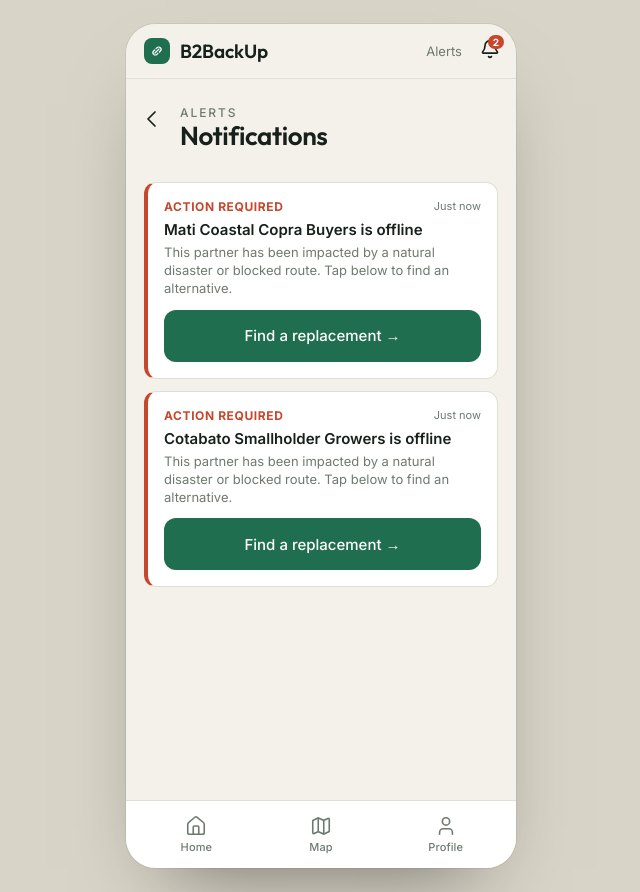
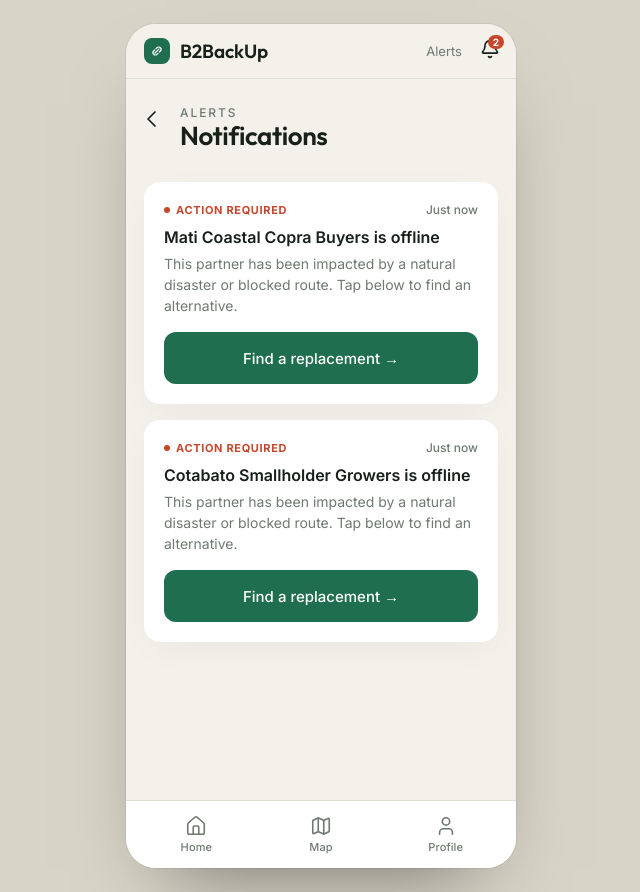
Before and after one commit to DominceAseberos/B2BackUp, a React (Vite) app: page /sme/notifications in a window 1280 px wide. Shown: the whole page, without its empty margins (319-959 px from the left). Built offline with nearby package versions, Linux system fonts and the light colour scheme.

Commit message:
style: apply anti-slop guidelines to notification cards (soft shadows, no borders, clean layout)

```diff
--- a/src/features/NotificationsScreen.tsx
+++ b/src/features/NotificationsScreen.tsx
@@ -38,19 +38,22 @@ export function NotificationsScreen({ business, onFix }: NotificationsScreenProp
         ) : (
           disrupted.map(partner => (
             <div key={partner.id} style={{
-              background: "var(--surface)",
-              padding: 16,
-              borderRadius: "var(--radius)",
-              border: "1px solid var(--hair)",
-              marginBottom: 12,
-              borderLeft: "4px solid var(--alert)"
+              background: "#ffffff",
+              padding: 20,
+              borderRadius: 16,
+              boxShadow: "0 10px 40px -10px rgba(0,0,0,0.06)",
+              marginBottom: 16,
+              transition: "transform 200ms ease, box-shadow 200ms ease"
             }}>
-              <div style={{ display: "flex", justifyContent: "space-between", marginBottom: 6 }}>
-                <span style={{ fontSize: 12, fontWeight: 700, color: "var(--alert)", textTransform: "uppercase", letterSpacing: "0.05em" }}>Action Required</span>
-                <span style={{ fontSize: 11, color: "var(--muted)" }}>Just now</span>
+              <div style={{ display: "flex", justifyContent: "space-between", alignItems: "center", marginBottom: 10 }}>
+                <span style={{ fontSize: 11, fontWeight: 700, color: "var(--alert)", textTransform: "uppercase", letterSpacing: "0.06em", display: "flex", alignItems: "center", gap: 6 }}>
+                  <span style={{ width: 6, height: 6, borderRadius: "50%", background: "var(--alert)" }}></span>
+                  Action Required
+                </span>
+                <span style={{ fontSize: 12, color: "var(--muted)", fontWeight: 500 }}>Just now</span>
               </div>
-              <div style={{ fontWeight: 600, fontSize: 15, marginBottom: 4 }}>{partner.name} is offline</div>
-              <div style={{ fontSize: 13, color: "var(--muted)", lineHeight: 1.4, marginBottom: 12 }}>
+              <div style={{ fontWeight: 600, fontSize: 16, marginBottom: 6, color: "var(--ink)" }}>{partner.name} is offline</div>
+              <div style={{ fontSize: 14, color: "var(--muted)", lineHeight: 1.5, marginBottom: 16 }}>
                 This partner has been impacted by a natural disaster or blocked route. Tap below to find an alternative.
               </div>
               <button
```
Also changed, not shown: previews/image-removebg-preview (1).png (added).
